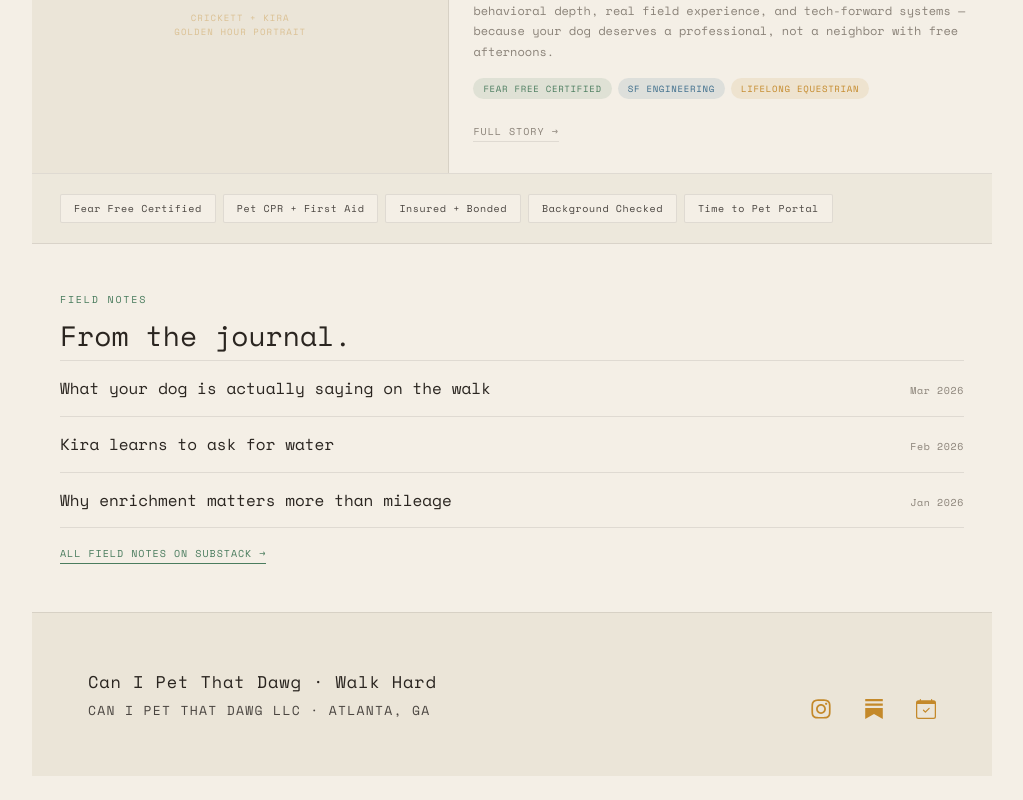
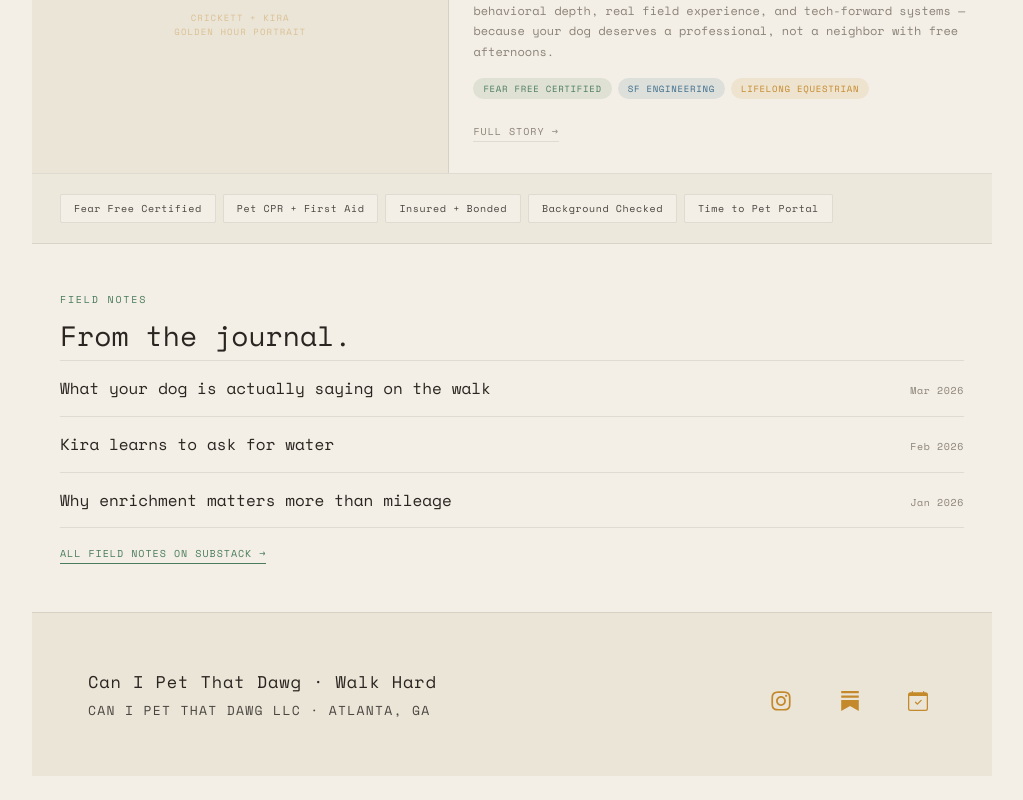
Before and after one commit to darkhorsedevloper/canipetthatdawg, a React (Vite) app: page / in a window 1280 px wide. Shown: the part 2177-2977 px from the top of the page, without its empty margins (128-1151 px from the left). Built offline with nearby package versions, Linux system fonts and the light colour scheme.

Commit message:
fix footer icons - remove overlapping negative margin

```diff
--- a/src/index.css
+++ b/src/index.css
@@ -41,8 +41,7 @@ a { text-decoration: none; }
   color: var(--orange);
   display: flex;
   align-items: center;
-  padding: 12px;
-  margin: -12px;
+  padding: 8px;
   transition: color 0.15s, transform 0.1s;
 }
 .footer-icon-link:hover { color: var(--charcoal); }
```
